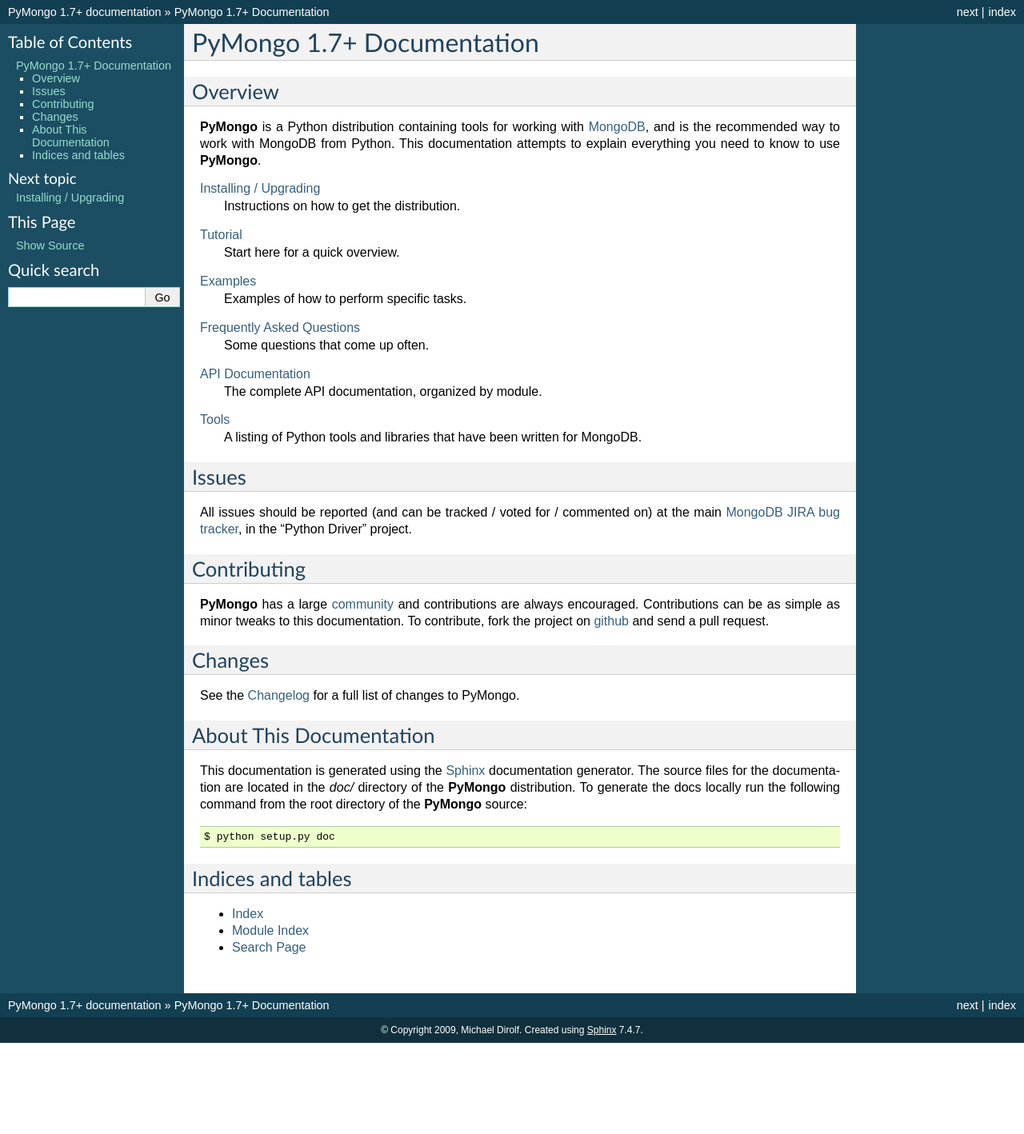
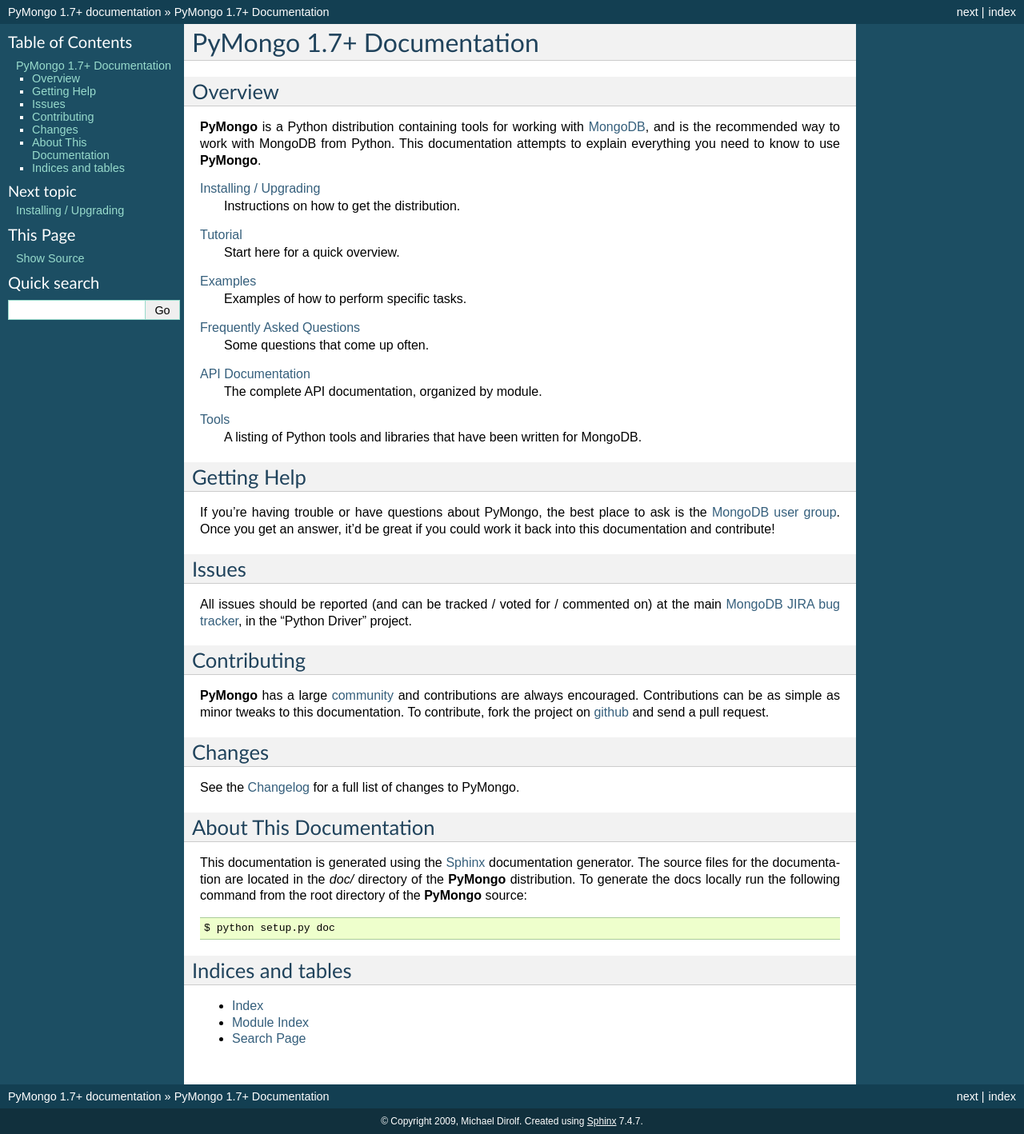
Before and after one commit to mongodb/mongo-python-driver, a Sphinx documentation site: the page built from doc/index.rst, in a window 1280 px wide. Shown: the whole page at 80% size. Built offline with Sphinx 7.4.7, drawn with Linux system fonts in a browser that asks for light colours; pages that are not in the unit, such as notebooks, are missing from menus; before the commit the page ends 1304 px from its top, so only the background shows below that.

Commit message:
add getting help section to docs

```diff
--- a/doc/index.rst
+++ b/doc/index.rst
@@ -28,6 +28,10 @@
 :doc:`tools`
   A listing of Python tools and libraries that have been written for
   MongoDB.
+
+Getting Help
+------------
+If you're having trouble or have questions about PyMongo, the best place to ask is the `MongoDB user group <http://groups.google.com/group/mongodb-user>`_. Once you get an answer, it'd be great if you could work it back into this documentation and contribute!
 
 Issues
 ------
```
